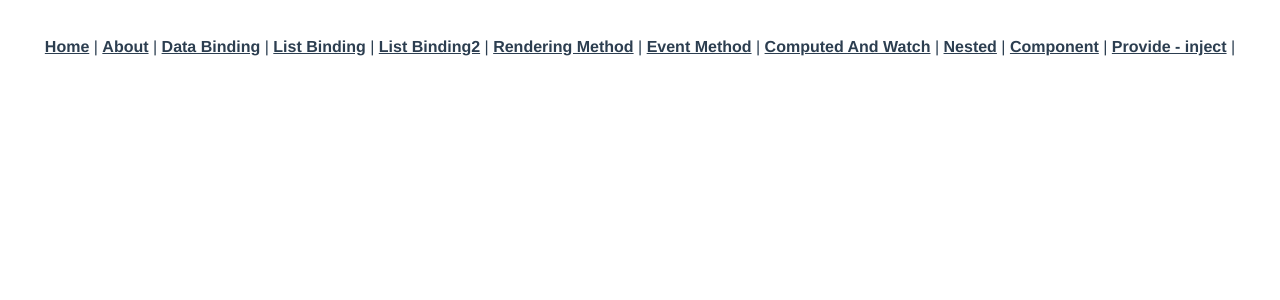
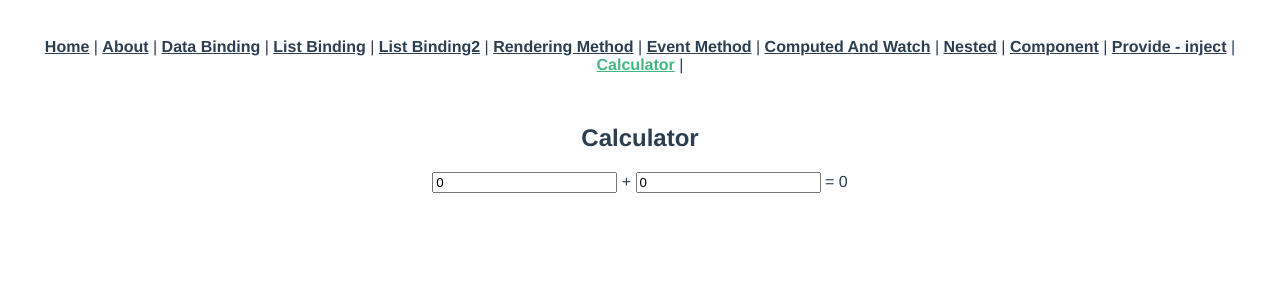
Before and after one commit to jaeho0613/vue-project, a Vue app: page /calculator in a window 1280 px wide. Shown: the top 300 px of the page. Built offline with nearby package versions, Linux system fonts and the light colour scheme.

Commit message:
Vue Version Upgrad 2.x -> 3.x

```diff
--- a/package.json
+++ b/package.json
@@ -10,8 +10,8 @@
   "dependencies": {
     "axios": "^0.22.0",
     "core-js": "^3.6.5",
-    "vue": "^2.6.11",
-    "vue-router": "^3.2.0"
+    "vue": "^3.0.0",
+    "vue-router": "^4.0.0-0"
   },
   "devDependencies": {
     "@vue/cli-plugin-babel": "~4.5.0",
--- a/src/App.vue
+++ b/src/App.vue
@@ -12,6 +12,7 @@
       <router-link to="/nested">Nested</router-link> |
       <router-link to="/component">Component</router-link> |
       <router-link to="/provideinject">Provide - inject</router-link> |
+      <router-link to="/calculator">Calculator</router-link> |
     </div>
     <router-view/>
   </div>
--- a/src/main.js
+++ b/src/main.js
@@ -1,11 +1,9 @@
-import Vue from 'vue'
+import {createApp} from 'vue'
 import App from './App.vue'
 import router from './router'
 import mixins from "@/mixins";
 
-Vue.mixin(mixins);
-
-new Vue({
-    router,
-    render: h => h(App),
-}).$mount('#app')
+const app = createApp(App)
+app.use(router)
+app.mixin(mixins)
+app.mount('#app')
--- a/src/router/index.js
+++ b/src/router/index.js
@@ -1,5 +1,4 @@
-import Vue from 'vue'
-import VueRouter from 'vue-router'
+import { createRouter, createWebHistory } from 'vue-router'
 import Home from '../views/Home.vue'
 import DataBinding from "@/views/DataBinding";
 import ListBinding from "@/views/ListBinding";
@@ -10,8 +9,7 @@
 import NestedComponent from "@/components/NestedComponent";
 import ParentComponent from "@/views/ParentComponent";
 import ProvideInject from "@/views/ProvideInject";
-
-Vue.use(VueRouter)
+import Calculator from "@/views/Calculator";
 
 const routes = [
     {
@@ -71,12 +69,16 @@
         path: '/provideinject',
         name: 'provideinject',
         component: ProvideInject
+    },
+    {
+        path: '/calculator',
+        name: 'calculator',
+        component: Calculator
     }
 ]
 
-const router = new VueRouter({
-    mode: 'history',
-    base: process.env.BASE_URL,
+const router = createRouter({
+    history: createWebHistory(process.env.BASE_URL),
     routes
 })
 
--- /dev/null
+++ b/src/views/Calculator.vue
@@ -0,0 +1,41 @@
+<template>
+  <div>
+    <h2>Calculator</h2>
+    <div>
+      <input type="text" v-model="state.num1" @keyup="plusNumbers">
+      <span> + </span>
+      <input type="text" v-model="state.num2" @keyup="plusNumbers">
+      <span> = </span>
+      <span> {{ state.result }} </span>
+    </div>
+  </div>
+</template>
+
+<script>
+import {reactive} from 'vue';
+
+export default {
+  name: 'calculator',
+  setup() {
+    console.log("setup start")
+    let state = reactive({
+      num1: 0,
+      num2: 0,
+      result: 0
+    });
+
+    function plusNumbers() {
+      this.state.result = parseInt(state.num1) + parseInt(state.num2);
+    }
+
+    return {
+      state,
+      plusNumbers
+    }
+  }
+}
+</script>
+
+<style scoped>
+
+</style>
```
Also changed, not shown: 1 other file (tests, documents, lock files or other folders).
